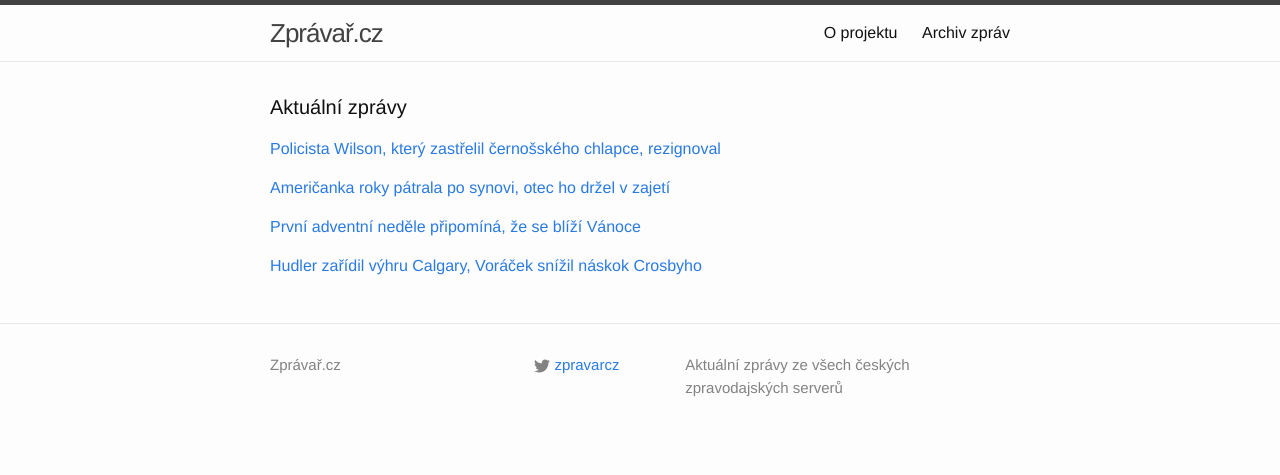
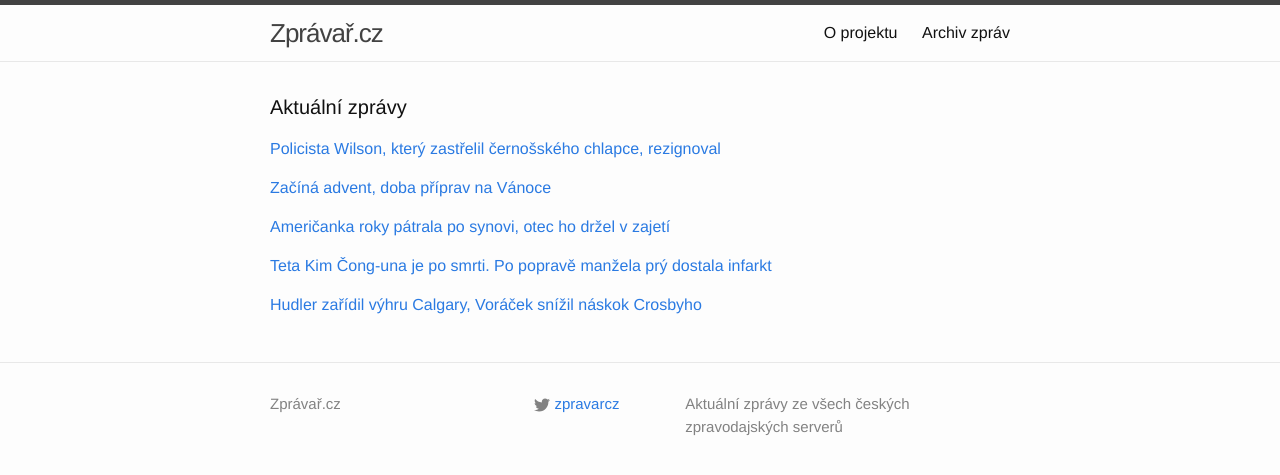
Before and after one commit to adliska/zpravar, a Jekyll site: the page built from index.html, in a window 1280 px wide. Shown: the top 475 px of the page. Built offline with Jekyll 4.4.1, drawn with Linux system fonts in a browser that asks for light colours.

Commit message:
zpravar news update

```diff
--- a/index.html
+++ b/index.html
@@ -16,24 +16,33 @@ layout: default
 <li><a href=http://www.ceskenoviny.cz/zpravy/zpravy/policista-ktery-v-usa-zastrelil-cernosskeho-mladika-rezignoval/1153095>Policista, který v USA zastřelil černošského mladíka, rezignoval - www.ceskenoviny.cz</a></li>
 <li><a href=http://www.rozhlas.cz/_zprava/policista-ktery-v-usa-zastrelil-cernosskeho-mladika-rezignoval--1426429>Policista, který v USA zastřelil černošského mladíka, rezignoval - www.rozhlas.cz</a></li>
 </ul>
-</div><p><a href="javascript:;" onclick="toggle_visibility('zpravy1')">Američanka roky pátrala po synovi, otec ho držel v zajetí</a></p>
+</div><p><a href="javascript:;" onclick="toggle_visibility('zpravy1')">Začíná advent, doba příprav na Vánoce</a></p>
 <div id="zpravy1" style="display:none">
+<ul>
+<li><a href=http://www.tyden.cz/rubriky/domaci/zacina-advent-doba-priprav-na-vanoce_325745.html>Začíná advent, doba příprav na Vánoce - www.tyden.cz</a></li>
+<li><a href=http://www.rozhlas.cz/_zprava/prvni-adventni-nedele-pripomina-ze-se-blizi-vanoce--1426443>První adventní neděle připomíná, že se blíží Vánoce - www.rozhlas.cz</a></li>
+<li><a href=http://www.denik.cz/z_domova/zacina-advent-doba-predvanocniho-rozjimani-20141130.html>Začíná advent, doba předvánočního rozjímání - www.denik.cz</a></li>
+<li><a href=http://www.rozhlas.cz/_zprava/prvni-adventni-nedele-lidem-pripomina-ze-se-blizi-vanoce--1426443>První adventní neděle připomíná, že se blíží Vánoce - www.rozhlas.cz</a></li>
+<li><a href=http://www.ceskenoviny.cz/zpravy/zpravy/zacina-advent-doba-predvanocniho-rozjimani/1153105>Začíná advent, doba předvánočního rozjímání - www.ceskenoviny.cz</a></li>
+</ul>
+</div><p><a href="javascript:;" onclick="toggle_visibility('zpravy2')">Američanka roky pátrala po synovi, otec ho držel v zajetí</a></p>
+<div id="zpravy2" style="display:none">
 <ul>
 <li><a href=http://zpravy.aktualne.cz/zahranici/americanka-roky-patrala-po-synovi-otec-ho-drzel-v-zajeti/r~acde07f8786111e4845a002590604f2e/>Američanka roky pátrala po synovi, otec ho držel v zajetí - zpravy.aktualne.cz</a></li>
 <li><a href=http://www.novinky.cz/zahranicni/354950-za-falesnou-stenou-nasla-policie-chlapce-pohresovaneho-ctyri-roky.html>Za falešnou stěnou našla policie chlapce pohřešovaného čtyři roky - www.novinky.cz</a></li>
 <li><a href=http://zpravy.idnes.cz/american-ukryval-za-falesnou-stenou-syna-pohresovaneho-ctyri-roky-1p1-/zahranicni.aspx?c=A141130_075851_zahranicni_zt>Pohřešovaný hoch se po letech našel. Otec ho ukrýval za falešnou stěnou - zpravy.idnes.cz</a></li>
 <li><a href=http://www.novinky.cz/zahranicni/354950-american-ukryval-za-falesnou-stenou-syna-pohresovaneho-ctyri-roky.html>Američan ukrýval za falešnou stěnou syna pohřešovaného čtyři roky - www.novinky.cz</a></li>
 </ul>
-</div><p><a href="javascript:;" onclick="toggle_visibility('zpravy2')">První adventní neděle připomíná, že se blíží Vánoce</a></p>
-<div id="zpravy2" style="display:none">
+</div><p><a href="javascript:;" onclick="toggle_visibility('zpravy3')">Teta Kim Čong-una je po smrti. Po popravě manžela prý dostala infarkt </a></p>
+<div id="zpravy3" style="display:none">
 <ul>
-<li><a href=http://www.rozhlas.cz/_zprava/prvni-adventni-nedele-pripomina-ze-se-blizi-vanoce--1426443>První adventní neděle připomíná, že se blíží Vánoce - www.rozhlas.cz</a></li>
-<li><a href=http://www.denik.cz/z_domova/zacina-advent-doba-predvanocniho-rozjimani-20141130.html>Začíná advent, doba předvánočního rozjímání - www.denik.cz</a></li>
-<li><a href=http://www.rozhlas.cz/_zprava/prvni-adventni-nedele-lidem-pripomina-ze-se-blizi-vanoce--1426443>První adventní neděle připomíná, že se blíží Vánoce - www.rozhlas.cz</a></li>
-<li><a href=http://www.ceskenoviny.cz/zpravy/zpravy/zacina-advent-doba-predvanocniho-rozjimani/1153105>Začíná advent, doba předvánočního rozjímání - www.ceskenoviny.cz</a></li>
+<li><a href=http://www.lidovky.cz/teta-kim-cong-una-je-po-smrti-po-poprave-manzela-pry-dostala-infarkt-1p5-/zpravy-svet.aspx?c=A141130_090118_ln_zahranici_hm>Teta Kim Čong-una je po smrti. Po popravě manžela prý dostala infarkt  - www.lidovky.cz</a></li>
+<li><a href=http://zpravy.idnes.cz/teta-vudce-kldr-udajne-zemrela-na-infarkt-po-poprave-sveho-muze-pvu-/zahranicni.aspx?c=A141130_085145_zahranicni_zt>Teta vůdce KLDR zemřela na infarkt. Rozčilila se, že Kim popravil strýce - zpravy.idnes.cz</a></li>
+<li><a href=http://www.ceskenoviny.cz/zpravy/zpravy/teta-vudce-kldr-udajne-zemrela-na-infarkt-po-poprave-sveho-muze/1153112>Teta vůdce KLDR údajně zemřela na infarkt po popravě svého muže - www.ceskenoviny.cz</a></li>
+<li><a href=http://www.novinky.cz/zahranicni/354952-teta-vudce-kldr-udajne-zemrela-na-infarkt-po-poprave-sveho-muze.html>Teta vůdce KLDR údajně zemřela na infarkt po popravě svého muže - www.novinky.cz</a></li>
 </ul>
-</div><p><a href="javascript:;" onclick="toggle_visibility('zpravy3')">Hudler zařídil výhru Calgary, Voráček snížil náskok Crosbyho</a></p>
-<div id="zpravy3" style="display:none">
+</div><p><a href="javascript:;" onclick="toggle_visibility('zpravy4')">Hudler zařídil výhru Calgary, Voráček snížil náskok Crosbyho</a></p>
+<div id="zpravy4" style="display:none">
 <ul>
 <li><a href=http://www.sportovninoviny.cz/zpravy/hudler-zaridil-vyhru-calgary-voracek-snizil-naskok-crosbyho/1153111>Hudler zařídil výhru Calgary, Voráček snížil náskok Crosbyho - www.sportovninoviny.cz</a></li>
 <li><a href=http://www.rozhlas.cz/_zprava/jiri-hudler-v-nhl-zaril-pri-vyhre-calgary-nad-arizonou-trefil-se-i-hertl--1426442>Jiří Hudler v NHL zářil při výhře Calgary nad Arizonou, trefil se i Hertl - www.rozhlas.cz</a></li>
```
